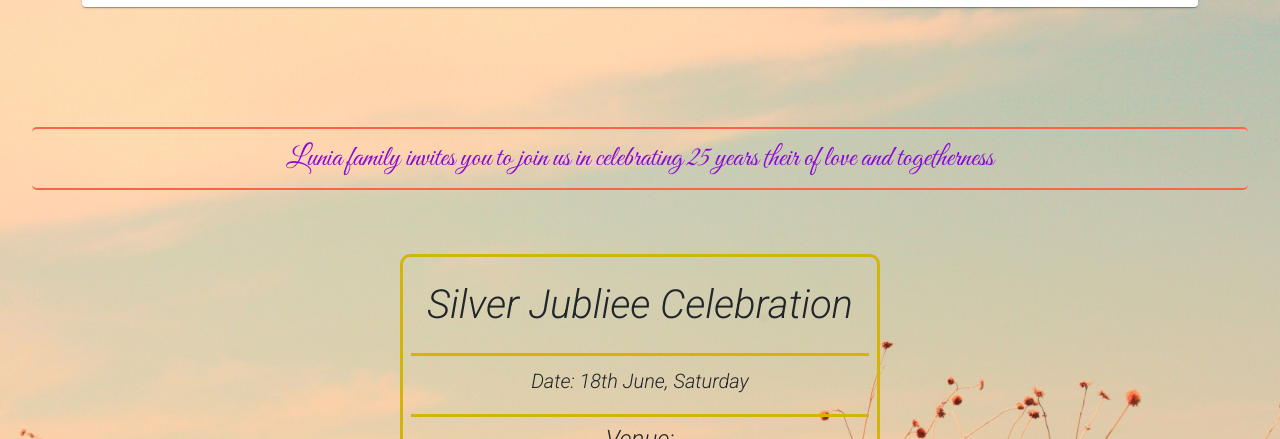
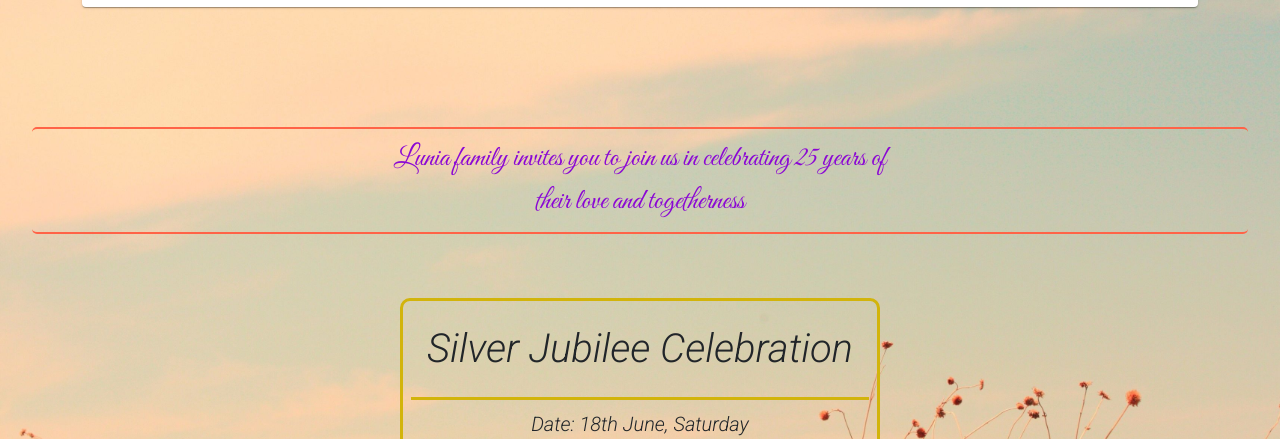
Before and after one commit to HiteshLunia/invitation-card, a React (Create React App) app: page / in a window 1280 px wide. Shown: the part 860-1299 px from the top of the page. Built offline with nearby package versions, Linux system fonts and the light colour scheme; a web font is replaced by a local one.

Commit message:
Fix grammatical errors

```diff
--- a/src/App.js
+++ b/src/App.js
@@ -26,7 +26,7 @@ function App() {
       <SimpleAccordion />
       <br/>
       <div id="container name-tag-heading">
-        <p class="text1">Lunia family invites you to join us in celebrating 25 years their of love and
+        <p class="text1">Lunia family invites you to join us in celebrating 25 years of <br/>their love and
           togetherness</p>
       </div>
       <EventHeader />
--- a/src/components/eventHeader.js
+++ b/src/components/eventHeader.js
@@ -6,7 +6,7 @@ class EventHeader extends Component {
     return (
       <div class="container event-box">
         <div class="address event-details">
-          <h1 className="event-heading"> Silver Jubliee Celebration</h1>
+          <h1 className="event-heading"> Silver Jubilee Celebration</h1>
           <div id="event-date">
             <h5> Date: 18th June, Saturday</h5>
           </div>
```
